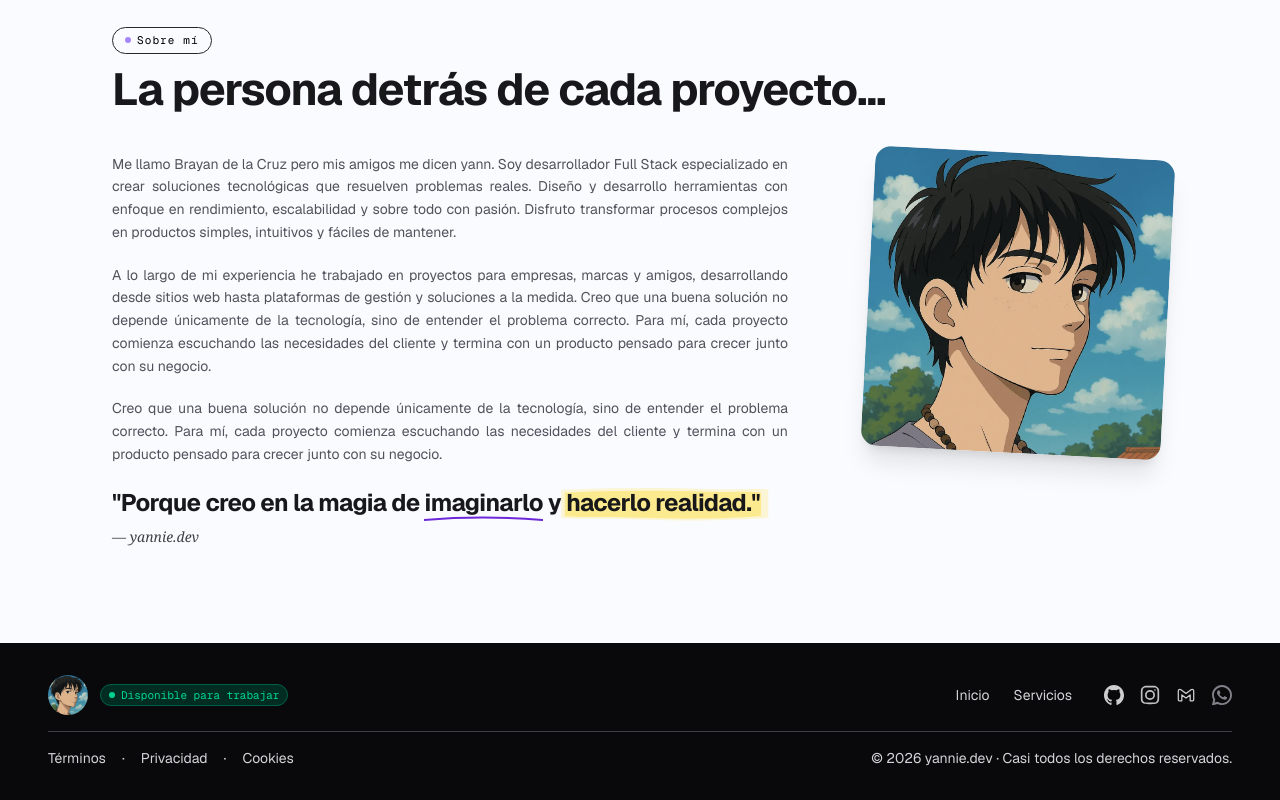
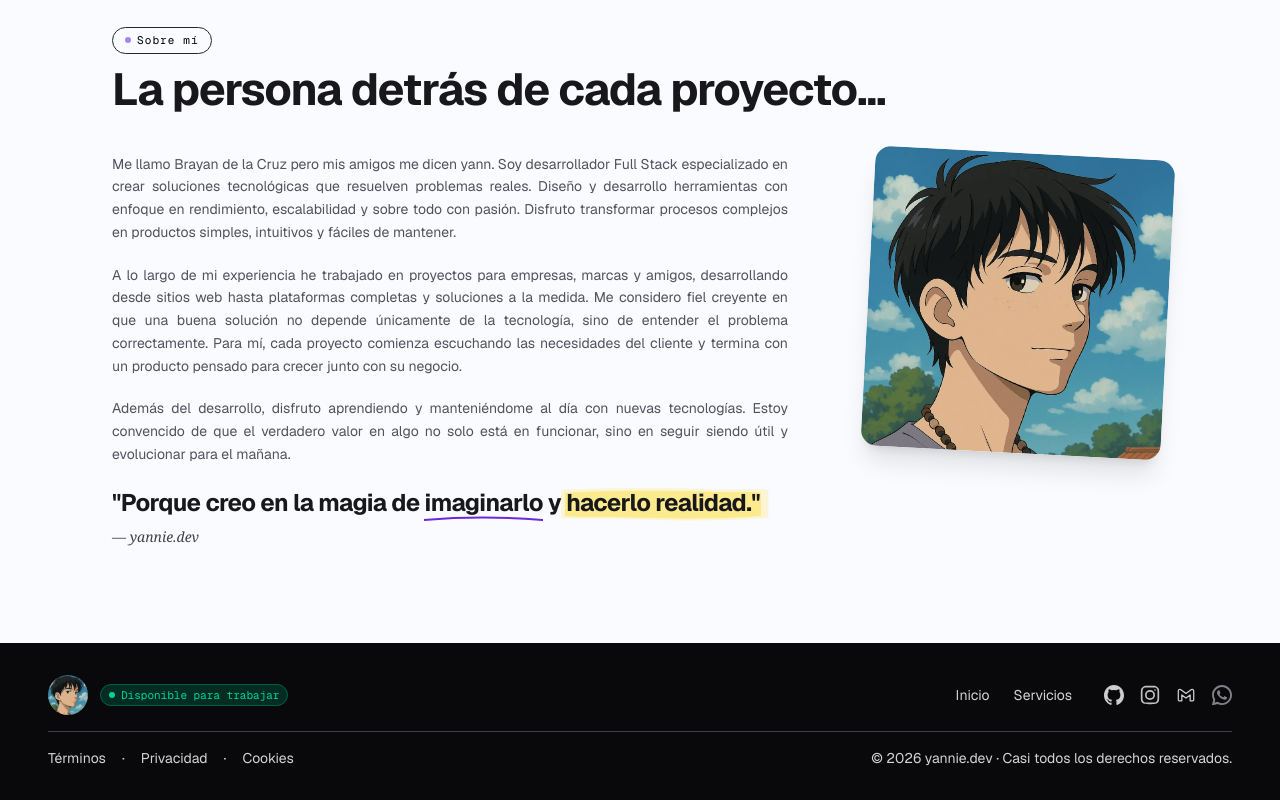
Before and after one commit to Brayandlczz/yannie.dev, a Next.js app: page / in a window 1280 px wide. Shown: the part 2205-3005 px from the top of the page. Built offline with nearby package versions, Linux system fonts and the light colour scheme.

Commit message:
fix(about): refine introduction copy text (#12)

```diff
--- a/src/app/features/about/components/about-text.tsx
+++ b/src/app/features/about/components/about-text.tsx
@@ -19,7 +19,7 @@ export function AboutText() {
         variants={aboutItemVariants}
         className="text-sm leading-relaxed text-zinc-600 text-justify"
       >
-        A lo largo de mi experiencia he trabajado en proyectos para empresas, marcas y amigos, desarrollando desde sitios web hasta plataformas de gestión y soluciones a la medida.         Creo que una buena solución no depende únicamente de la tecnología, sino de entender el problema correcto. Para mí, cada proyecto comienza escuchando las necesidades del cliente y termina con un producto pensado para crecer junto con su negocio.
+        A lo largo de mi experiencia he trabajado en proyectos para empresas, marcas y amigos, desarrollando desde sitios web hasta plataformas completas y soluciones a la medida. Me considero fiel creyente en que una buena solución no depende únicamente de la tecnología, sino de entender el problema correctamente. Para mí, cada proyecto comienza escuchando las necesidades del cliente y termina con un producto pensado para crecer junto con su negocio.
 
       </motion.p>
 
@@ -27,7 +27,7 @@ export function AboutText() {
         variants={aboutItemVariants}
         className="text-sm leading-relaxed text-zinc-600 text-justify"
       >
-        Creo que una buena solución no depende únicamente de la tecnología, sino de entender el problema correcto. Para mí, cada proyecto comienza escuchando las necesidades del cliente y termina con un producto pensado para crecer junto con su negocio.
+        Además del desarrollo, disfruto aprendiendo y manteniéndome al día con nuevas tecnologías. Estoy convencido de que el verdadero valor en algo no solo está en funcionar, sino en seguir siendo útil y evolucionar para el mañana.
       </motion.p>
 
       <AboutQuote />
```
